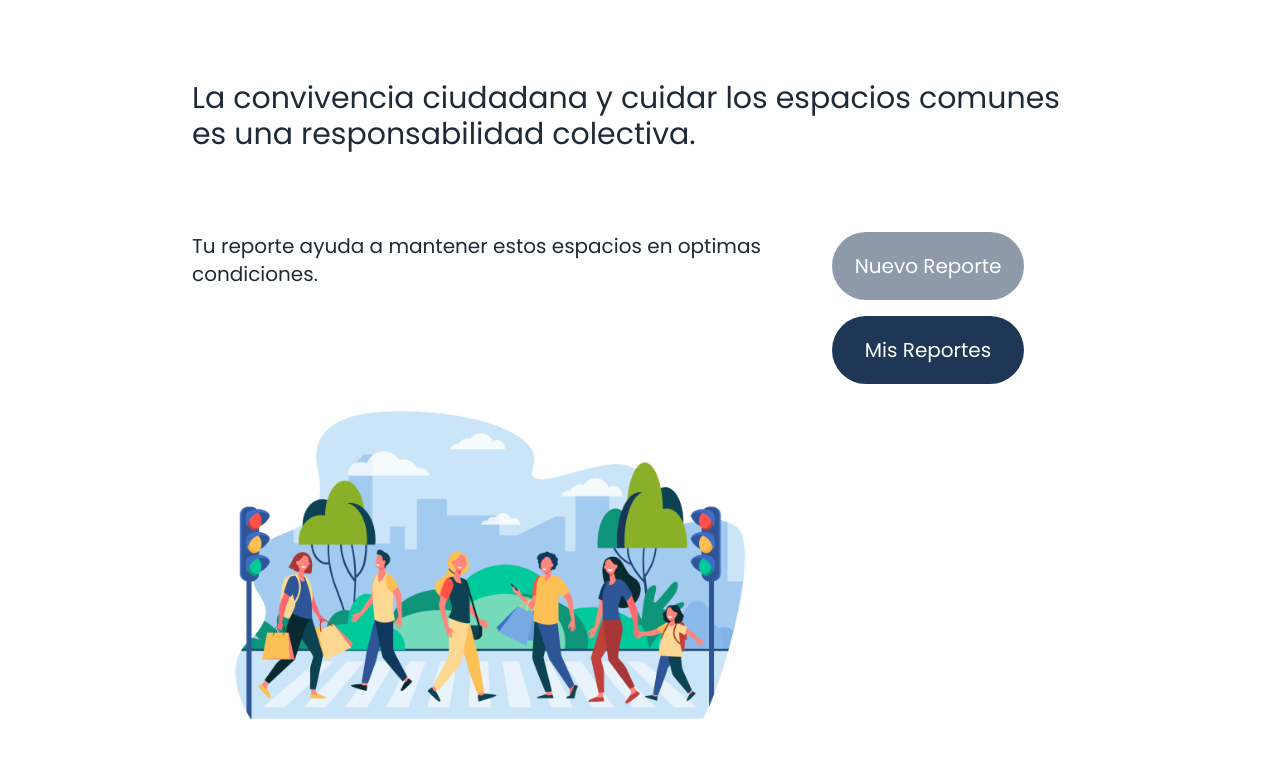
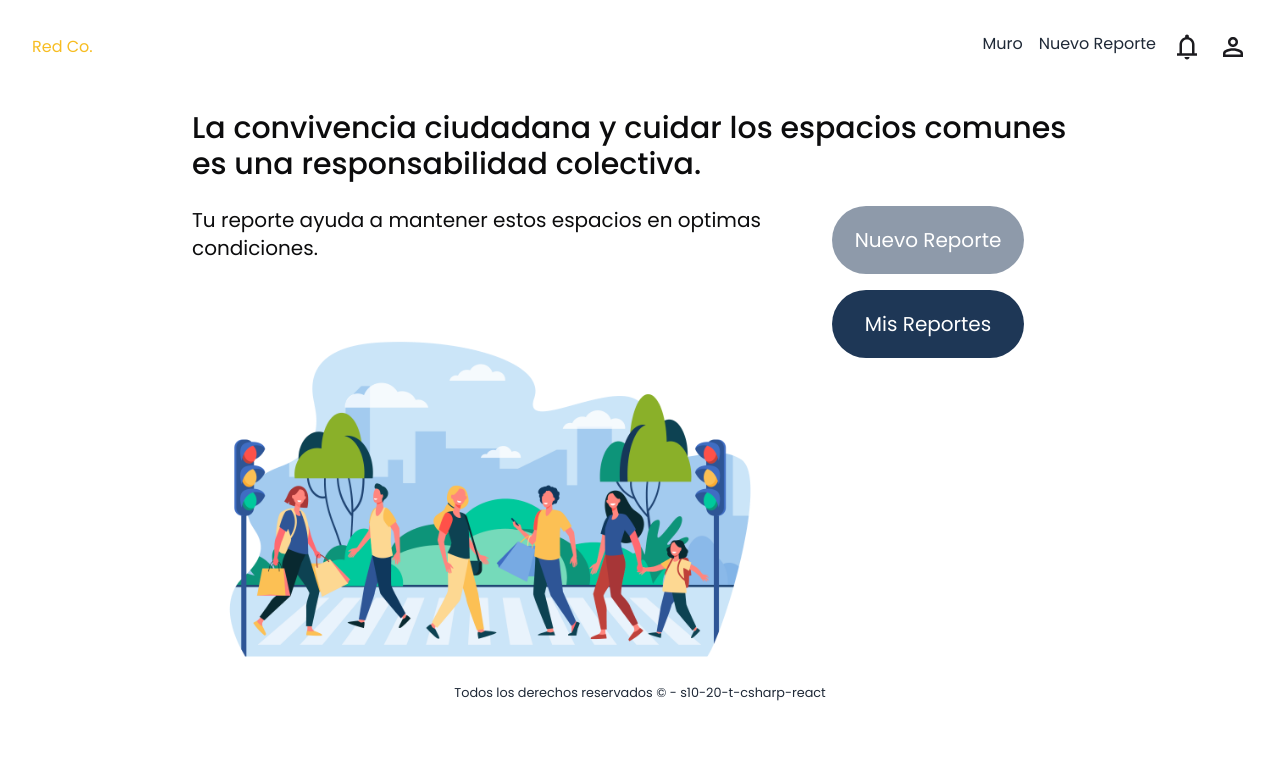
Before and after one commit to No-Country/s10-20-t-csharp-react, a React (Vite) app in the folder ClientApp/: page /report in a window 1280 px wide. Shown: the top 758 px of the page. Built offline with nearby package versions, Linux system fonts and the light colour scheme.

Commit message:
Editando logica y estilos

```diff
--- a/ClientApp/src/pages/MyReports.jsx
+++ b/ClientApp/src/pages/MyReports.jsx
@@ -2,34 +2,37 @@ import React from 'react'
 import myReportsImg from '../assets/img_myreports.png'
 import Modal from '../components/Modal'
 import { useState } from 'react'
+import { MainLayout } from '../layout/MainLayout'
 
 const MyReports = () => {
     const [isOpen, setIsOpen] = useState(false)
 
     return (
     <>
-        <div className="flex w-full items-start justify-center mt-20">
+        <MainLayout>
+        <div className="flex w-full items-start justify-center mt-4">
             <div className="w-[70%] flex flex-col gap-4 items-center">
-                <h1 className="text-3xl">La convivencia ciudadana y cuidar los espacios comunes es una responsabilidad colectiva.</h1>
+                <h1 className="text-3xl text-black font-medium">La convivencia ciudadana y cuidar los espacios comunes es una responsabilidad colectiva.</h1>
             </div>
         </div>
-        <div className="flex w-full items-start justify-center mt-20">
+        <div className="flex w-full items-start justify-center mt-6">
             <div className="w-[45%]">
-                <p className="text-xl">Tu reporte ayuda a mantener estos espacios en optimas condiciones.</p>
+                <p className="text-xl text-black">Tu reporte ayuda a mantener estos espacios en optimas condiciones.</p>
             </div>
             <div className="w-[25%] flex flex-col gap-4 items-center">
                 <button className=" bg-[#1E375680] w-[60%] p-5 rounded-full text-white text-xl" onClick={() => setIsOpen(!isOpen) }>Nuevo Reporte</button>
                 <button className="bg-[#1E3756] w-[60%] p-5 rounded-full text-white text-xl">Mis Reportes</button>
             </div>
         </div>
-        <div className="flex w-[70%] items-start justify-center mt-1">
-            <div className="w-[70%] flex flex-col gap-4 h-full">
+        <div className="flex w-[50%] ml-32 -mt-10 items-start justify-center">
+            <div className="w-full flex flex-col gap-4 h-full">
                 <img className="ms-20" src={myReportsImg} alt="Imagen" />
             </div>
         </div>
         {
             isOpen ? <Modal/> : null
         }
+        </MainLayout>
     </>
     )
 }
```
